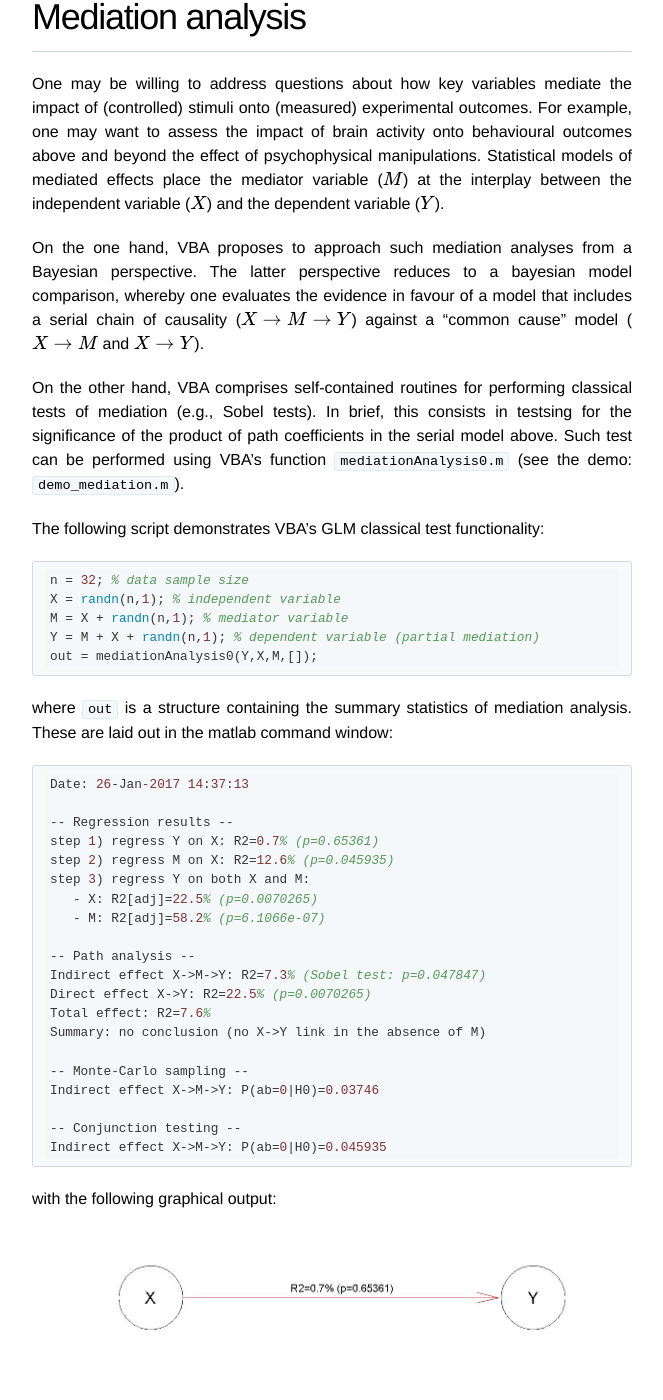
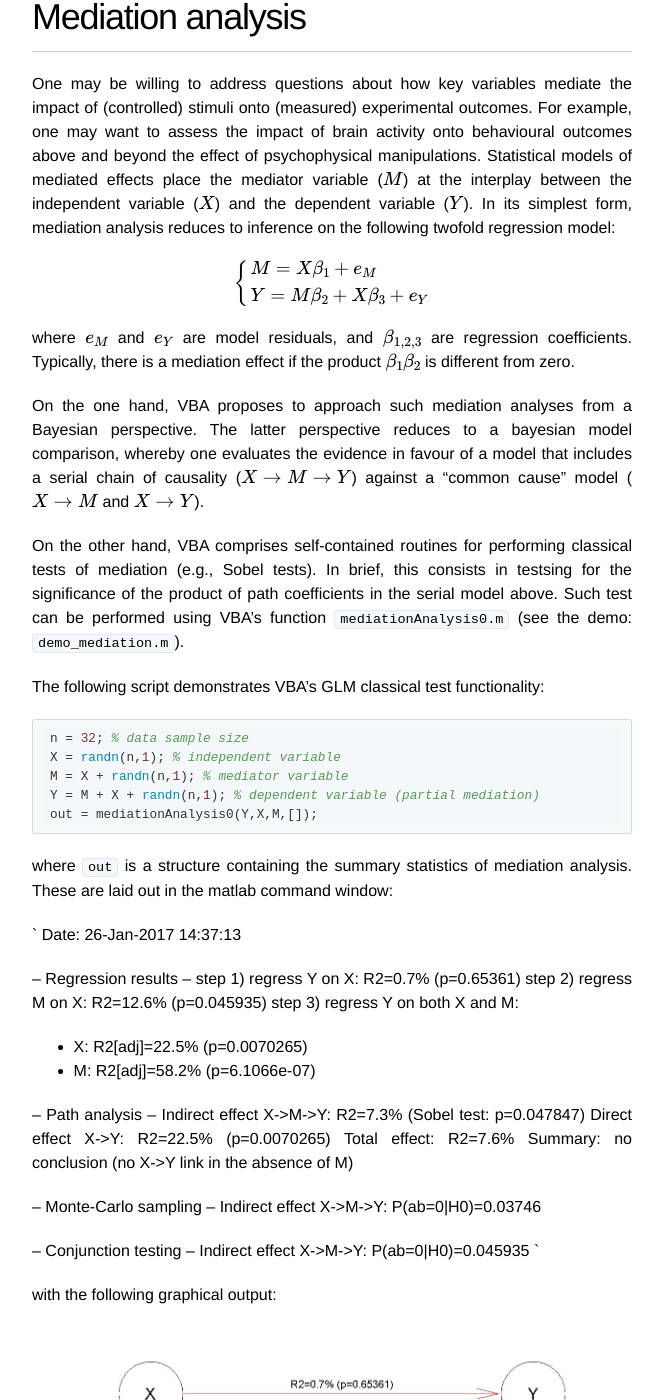
Before and after one commit to MBB-team/VBA-toolbox, a Jekyll site: the page built from _wiki/statistical-models.md, in a window 1280 px wide and 1400 px high, scrolled down 5683 px. Shown: the whole window, without its empty margins (308-971 px from the left). Built offline with Jekyll 4.4.1, drawn with Linux system fonts in a browser that asks for light colours; nearby versions of some CDN libraries; formulas are drawn with MathJax 3.

Commit message:
Update statistical-models.md

````diff
--- a/_wiki/statistical-models.md
+++ b/_wiki/statistical-models.md
@@ -96,7 +96,18 @@ Missing data occur when the value of either the dependent or the independent var
 
 # Mediation analysis
 
-One may be willing to address questions about how key variables mediate the impact of (controlled) stimuli onto (measured) experimental outcomes. For example, one may want to assess the impact of brain activity onto behavioural outcomes above and beyond the effect of psychophysical manipulations. Statistical models of mediated effects place the mediator variable ($$M$$) at the interplay between the independent variable ($$X$$) and the dependent variable ($$Y$$).
+One may be willing to address questions about how key variables mediate the impact of (controlled) stimuli onto (measured) experimental outcomes. For example, one may want to assess the impact of brain activity onto behavioural outcomes above and beyond the effect of psychophysical manipulations. Statistical models of mediated effects place the mediator variable ($$M$$) at the interplay between the independent variable ($$X$$) and the dependent variable ($$Y$$). In its simplest form, mediation analysis reduces to inference on the following twofold regression model:
+
+$$
+\left\{
+    \begin{array}{ll}
+        M = X \beta_1 + e_M \\
+        Y = M \beta_2 + X \beta_3 + e_Y
+    \end{array}
+\right.
+$$
+
+where $$e_M$$ and $$e_Y$$ are model residuals, and $$\beta_{1,2,3}$$ are regression coefficients. Typically, there is a mediation effect if the product $$\beta_1 \beta_2$$ is different from zero.
 
 On the one hand, VBA proposes to approach such mediation analyses from a Bayesian perspective. The latter perspective reduces to a bayesian model comparison, whereby one evaluates the evidence in favour of a model that includes a serial chain of causality ($$X \rightarrow M \rightarrow Y$$) against a "common cause" model ($$X \rightarrow M$$ and $$X \rightarrow Y$$).
 
@@ -114,7 +125,7 @@ out = mediationAnalysis0(Y,X,M,[]);
 
 where `out` is a structure containing the summary statistics of mediation analysis. These are laid out in the matlab command window:
 
-```
+`
 Date: 26-Jan-2017 14:37:13
 
 -- Regression results --
@@ -135,7 +146,7 @@ Indirect effect X->M->Y: P(ab=0|H0)=0.03746
 
 -- Conjunction testing --
 Indirect effect X->M->Y: P(ab=0|H0)=0.045935
-```
+`
 
 with the following graphical output:
 
````
